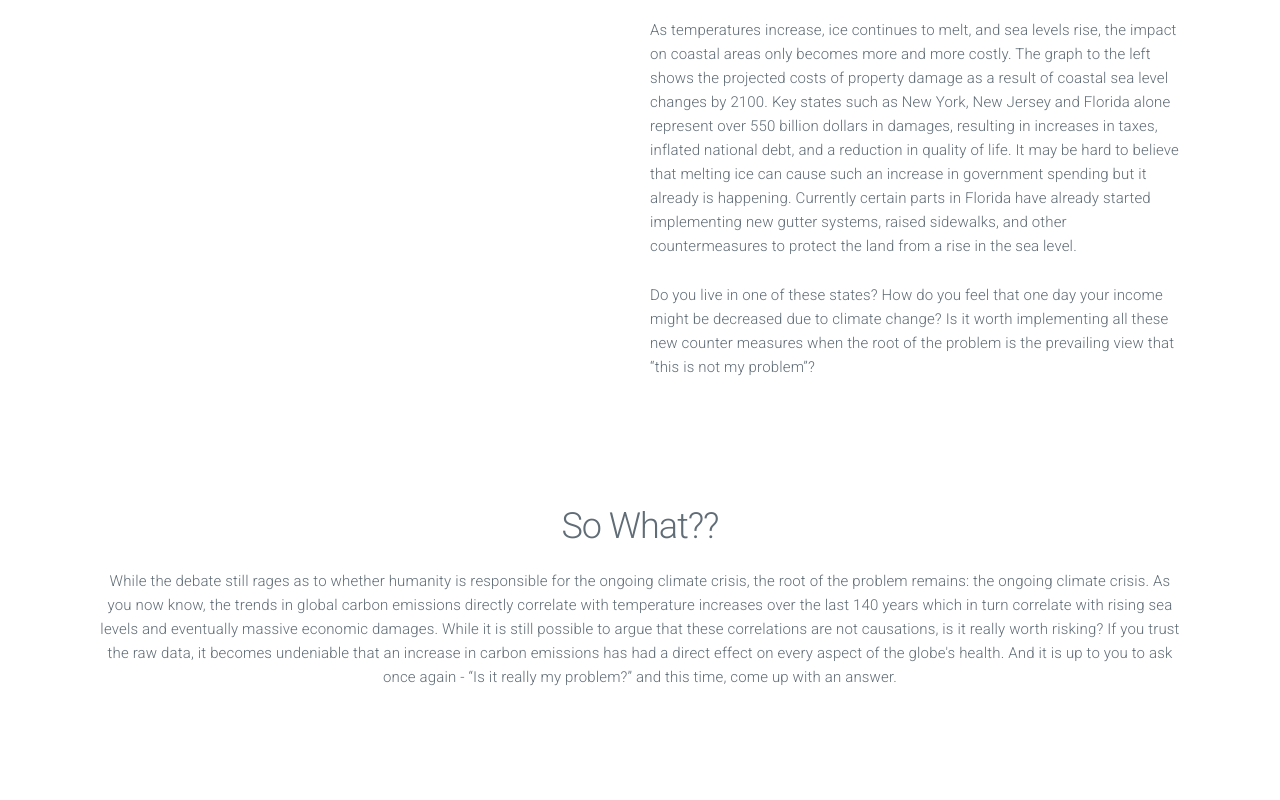
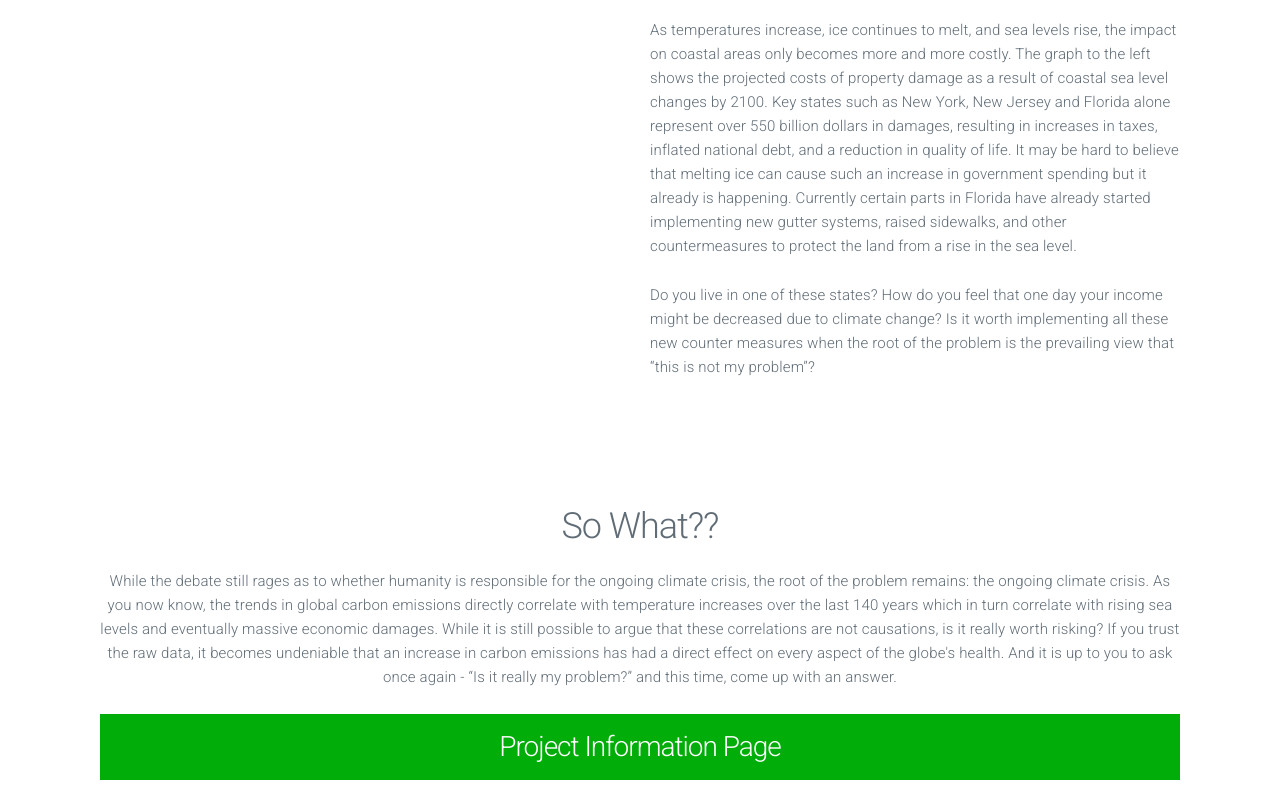
Before and after one commit to KKeith18/ClimateChange, a plain HTML site: page index.html in a window 1280 px wide. Shown: the part 3367-4167 px from the top of the page. Before the commit the page ends 4081 px from the top, so only its background shows below. Drawn offline with nearby package versions, Linux system fonts and the light colour scheme; a script that the page names is missing.

Commit message:
Update index.html

```diff
--- a/index.html
+++ b/index.html
@@ -136,5 +136,7 @@
         </div>
         <h2 id = 'Tableau_Chart'>So What??</h2>
         <p class = "want-centered"> While the debate still rages as to whether humanity is responsible for the ongoing climate crisis, the root of the problem remains: the ongoing climate crisis. As you now know, the trends in global carbon emissions directly correlate with temperature increases over the last 140 years which in turn correlate with rising sea levels and eventually massive economic damages. While it is still possible to argue that these correlations are not causations, is it really worth risking? If you trust the raw data, it becomes undeniable that an increase in carbon emissions has had a direct effect on every aspect of the globe's health. And it is up to you to ask once again - “Is it really my problem?” and this time, come up with an answer. </p>
-
+         <h3>
+          <a href="https://project-info-page.glitch.me" >Project Information Page</a>
+        </h3>
     </div><!--CLosing div for container-->
```
